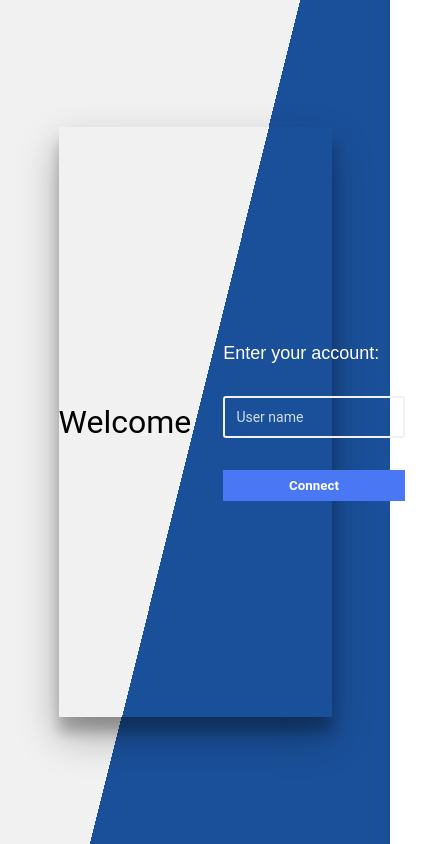
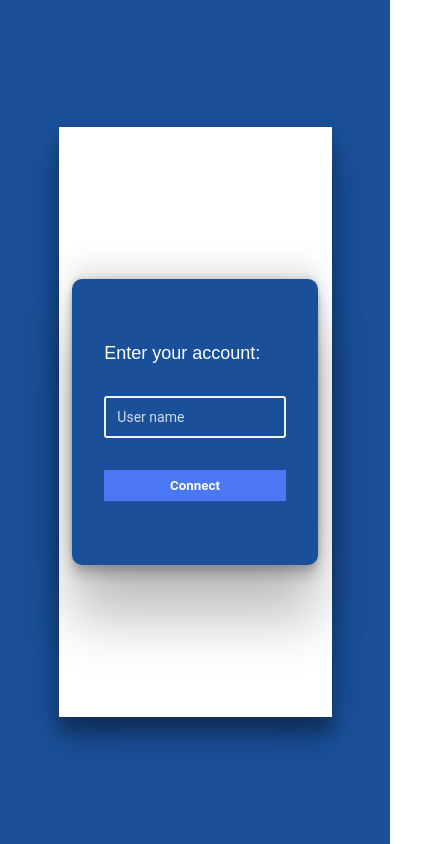
Before and after one commit to JoaoPauloFontana/web-task-app, a React (Vite) app: page /login in a window 390 px wide. Shown: the whole page, 437 px wide, since content can reach past the window. Built offline with nearby package versions, Linux system fonts and the light colour scheme.

Commit message:
add: responsividade

```diff
--- a/src/pages/Home/style.css
+++ b/src/pages/Home/style.css
@@ -118,7 +118,7 @@
 }
 
 .username-info {
-    color: var(--blue-700);
+    color: #727272;
     font-weight: 600;
     overflow: hidden;
     text-overflow: ellipsis;
--- a/src/pages/Welcome/index.tsx
+++ b/src/pages/Welcome/index.tsx
@@ -37,7 +37,7 @@ export function Welcome() {
     return (
         <div className="container-background-welcome">
             <div className="container-welcome">
-                <h1>Welcome</h1>
+                <h1 className='welcome-text'>Welcome</h1>
                 <div className='container-form'>
                     <h1 className='title-form'>{t('login.titleForm')}</h1>
                     <div className='container-inputs'>
--- a/src/pages/Welcome/style.css
+++ b/src/pages/Welcome/style.css
@@ -1,7 +1,7 @@
 .container-background-welcome {
     width: 100vw;
     height: 100vh;
-    background: linear-gradient(104deg, var(--gray-100) 50%, var(--blue-secondary) 50%);
+    background: linear-gradient(100deg, var(--gray-100) 50%, var(--blue-secondary) 50%);
     display: flex;
     justify-content: center;
     align-items: center;
@@ -10,7 +10,7 @@
 .container-welcome {
     width: 70%;
     height: 70%;
-    background: linear-gradient(104deg, var(--gray-100) 50%, var(--blue-secondary) 50%);
+    background: linear-gradient(100deg, var(--gray-100) 50%, var(--blue-secondary) 50%);
     box-shadow: rgba(0, 0, 0, 0.3) 0px 19px 38px, rgba(0, 0, 0, 0.22) 0px 15px 12px;
     display: flex;
     justify-content: space-around;
@@ -56,6 +56,25 @@
     filter: drop-shadow(0.2rem 0.3rem 0.4rem var(--gray-700) );
 }
 
+@media screen and (max-width: 1100px) {
+    .welcome-text {
+        display: none;
+    }
+
+    .container-background-welcome {
+        background: var(--blue-secondary);
+    }
+
+    .container-welcome {
+        background: var(--white);
+    }
+
+    .container-form {
+        background: var(--blue-secondary);
+        box-shadow: rgba(0, 0, 0, 0.25) 0px 54px 55px, rgba(0, 0, 0, 0.12) 0px -12px 30px, rgba(0, 0, 0, 0.12) 0px 4px 6px, rgba(0, 0, 0, 0.17) 0px 12px 13px, rgba(0, 0, 0, 0.09) 0px -3px 5px;
+    }
+}
+
 @media screen and (max-width: 800px) {
     .image-form {
         display: none;
```
